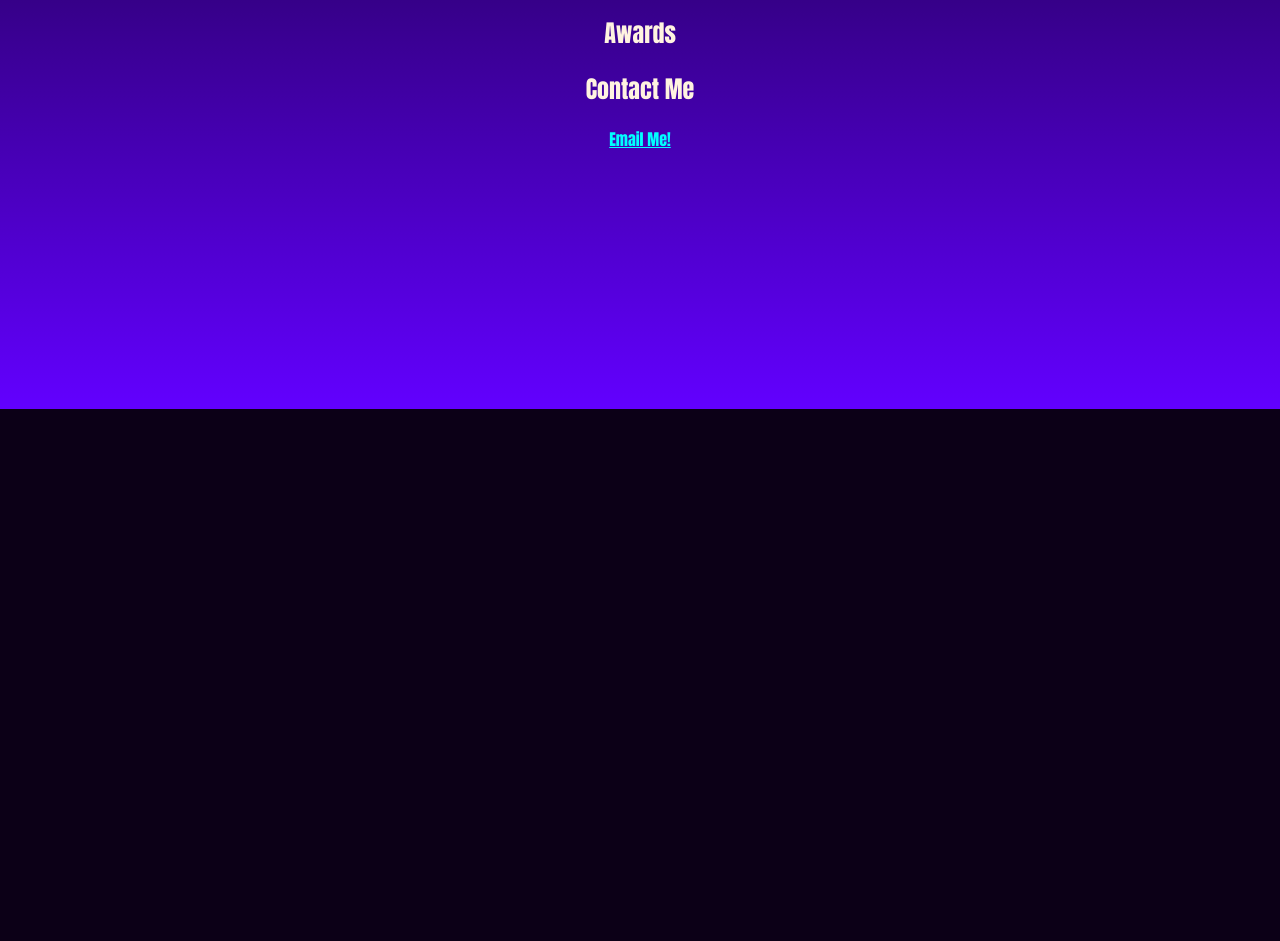
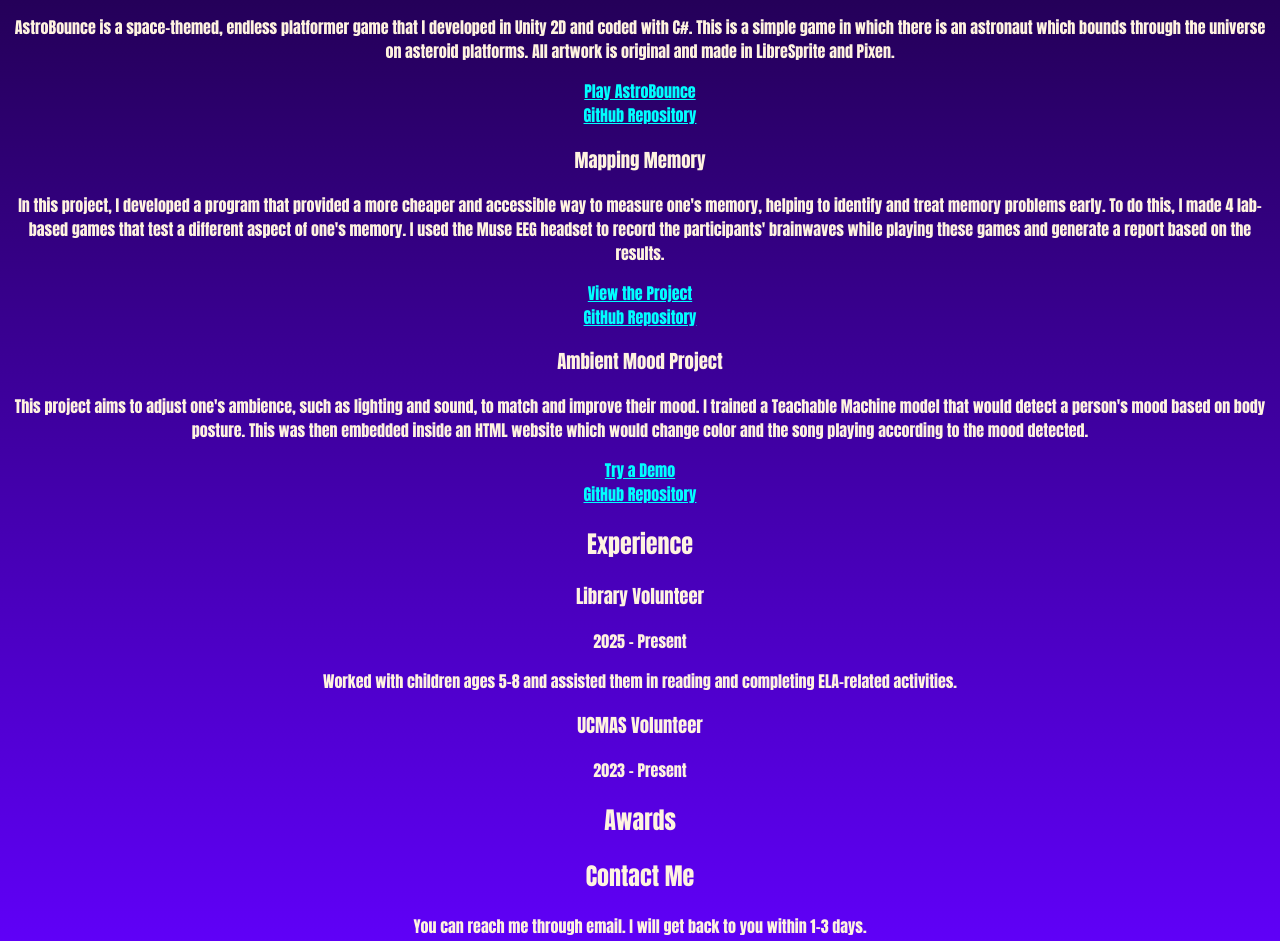
Before and after one commit to Harpaavan-S/my-personal-website, a plain HTML site: page index.html in a window 1280 px wide. Shown: the part 391-1332 px from the top of the page. Before the commit the page ends 800 px from the top, so only its background shows below. Drawn offline with Linux system fonts and the light colour scheme.

Commit message:
I have filled in some more sections of the HTML

```diff
--- a/index.html
+++ b/index.html
@@ -11,21 +11,42 @@
         </section>
         <section id="about">
             <h2>About Me</h2>
-            <p></p>
+            <p>Hi! I'm Harpaavan. I am a high school student in Grade 10. I am currently attending STEM Innovation Academy High School (STEMIA), which is a STEM-focused school in Calgary, AB, Canada. At STEMIA, I like to take the opportunity to explore different fields of STEM and use the resources available to build cool projects. This has led to me having an expansive skill set, ranging from graphic design, to coding, to 3D modeling, and much more. I like to participate in science fairs and mathematics competitions to showcase my work and add a competitive aspect into my projects. Outside of school, I like to volunteer and work with younger kids at the library. I also enjoy biking and playing tennis to keep myself active. As I go through high school, my aim is to expand my skill set, and apply some of my skills to real-world scenarios as I start to shape out my career path.</p>
         </section>
         <section id="projects">
             <h2>Projects</h2>
-            <div>
+            <div class="project-card">
                 <h3>AstroBounce</h3>
-                <p>A simple, space-themed, endless platformer game in which an astronaut bounds through galaxies on asteroids. Coded in Unity 2D with C# and features all original artwork.</p>
+                <p>AstroBounce is a space-themed, endless platformer game that I developed in Unity 2D and coded with C#. This is a simple game in which there is an astronaut which bounds through the universe on asteroid platforms. All artwork is original and made in LibreSprite and Pixen.</p>
                 <a href="https://play.unity.com/en/games/bf8dfc49-bfb1-4866-b98f-47a955be2e97/astrobounce">Play AstroBounce</a>
+                <br>
                 <a href="https://github.com/Harpaavan-S/astro-bounce">GitHub Repository</a>
+            </div>
+            <div class="project-card">
+                <h3>Mapping Memory</h3>
+                <p>In this project, I developed a program that provided a more cheaper and accessible way to measure one's memory, helping to identify and treat memory problems early. To do this, I made 4 lab-based games that test a different aspect of one's memory. I used the Muse EEG headset to record the participants' brainwaves while playing these games and generate a report based on the results.</p>
+                <a href="https://platform.cysf.org/project/fc8e105f-2e96-4235-9dbd-db19baf679fb/">View the Project</a>
+                <br>
+                <a href="https://github.com/Harpaavan-S/mapping-memory">GitHub Repository</a>
+            </div>
+            <div class="project-card">
+                <h3>Ambient Mood Project</h3>
+                <p>This project aims to adjust one's ambience, such as lighting and sound, to match and improve their mood. I trained a Teachable Machine model that would detect a person's mood based on body posture. This was then embedded inside an HTML website which would change color and the song playing according to the mood detected.</p>
+                <a href="https://harpaavan-s.github.io/Cool-Mood-Project/">Try a Demo</a>
+                <br>
+                <a href="https://github.com/Harpaavan-S/Cool-Mood-Project">GitHub Repository</a>
             </div>
         </section>
         <section id="experience">
             <h2>Experience</h2>
-            <div>
-                <h3></h3>
+            <div class="experience-card">
+                <h3>Library Volunteer</h3>
+                <p class="date">2025 - Present</p>
+                <p>Worked with children ages 5-8 and assisted them in reading and completing ELA-related activities.</p>
+            </div>
+            <div class="experience-card">
+                <h3>UCMAS Volunteer</h3>
+                <p class="date">2023 - Present</p>
                 <p></p>
             </div>
         </section>
@@ -38,11 +59,8 @@
         </section>
         <section id="contact">
             <h2>Contact Me</h2>
-            <div>
-                <h3></h3>
-                <p></p>
-                <a href="mailto:harpaavan93@gmail.com">Email Me!</a>
-            </div>
+            <p>You can reach me through email. I will get back to you within 1-3 days.</p>
+            <a href="mailto:harpaavan93@gmail.com">Email Me!</a>
         </section>
     </body>
 </html>
```
